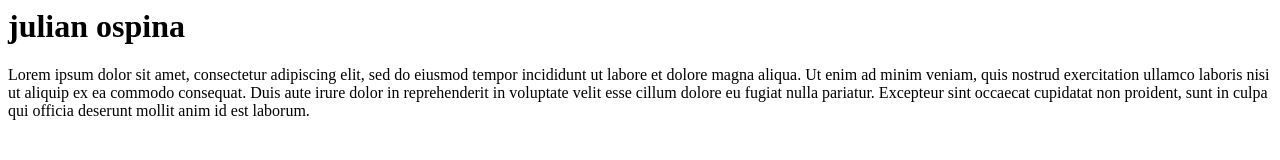
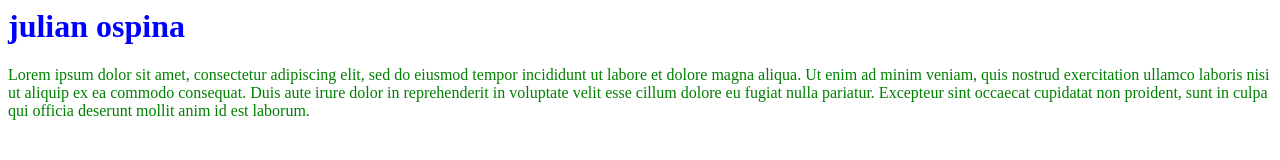
Before and after one commit to Julivid17/prueba-julian, a plain HTML site: page index.html in a window 1280 px wide. Drawn offline with Linux system fonts and the light colour scheme.

Commit message:
Update index.html

```diff
--- a/index.html
+++ b/index.html
@@ -3,6 +3,14 @@
     <meta charset="UTF-8">
     <meta name="viewport" content="width=device-width, initial-scale=1.0">
     <title>Julian Ospina</title>
+    <style>
+        h1 {
+            color: blue; /* Cambia el color del texto del encabezado a azul */
+        }
+        p {
+            color: green; /* Cambia el color del texto del párrafo a verde */
+        }
+    </style>
 </head>
 <body>
     <h1>julian ospina</h1>
```
